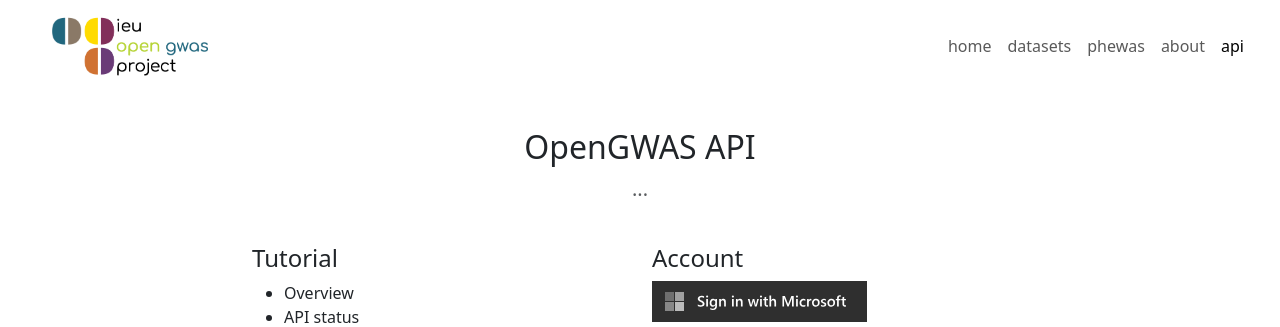
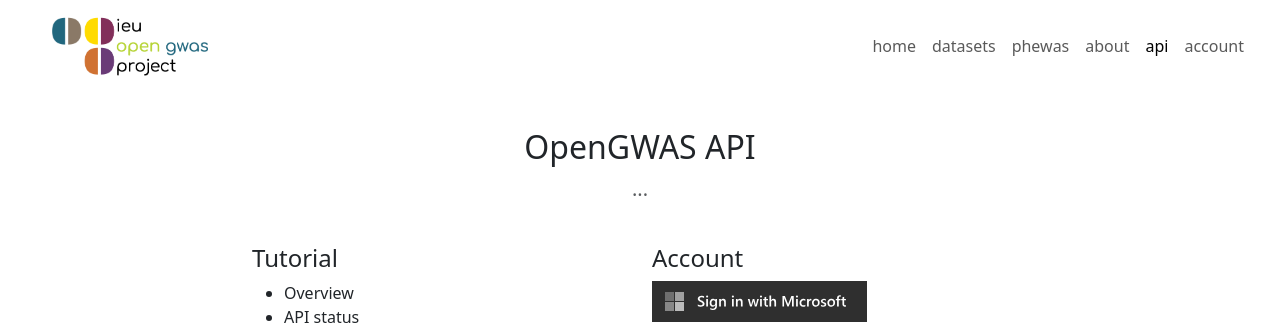
Before and after one commit to MRCIEU/opengwas-api, a Flask app: page / in a window 1280 px wide. Shown: the top 327 px of the page. Run offline with Flask 3, Linux system fonts and the light colour scheme; data that the repository does not hold is empty; parts of the project's set-up code (start-up, migrations or seed data) failed here and were passed over; some libraries are stand-ins or nearby versions.

Commit message:
feat: Add 'account' to nav bar

```diff
--- a/app/templates/base.html
+++ b/app/templates/base.html
@@ -55,7 +55,10 @@
               <a class="nav-link" href="https://gwas.mrcieu.ac.uk/about" rel="external">about</a>
             </li>
             <li class="nav-item">
-              <a class="nav-link active" href="{{ url_for('/') }}">api<span class="visually-hidden">(current)</span></a>
+              <a class="nav-link {{ 'active' if request.endpoint == '/' else '' }}" href="{{ url_for('/') }}">api</a>
+            </li>
+            <li class="nav-item">
+              <a class="nav-link {{ 'active' if request.endpoint.startswith('profile') else '' }}" href="{{ url_for('profile.index.index') }}">account</a>
             </li>
           </ul>
         </div>
```
